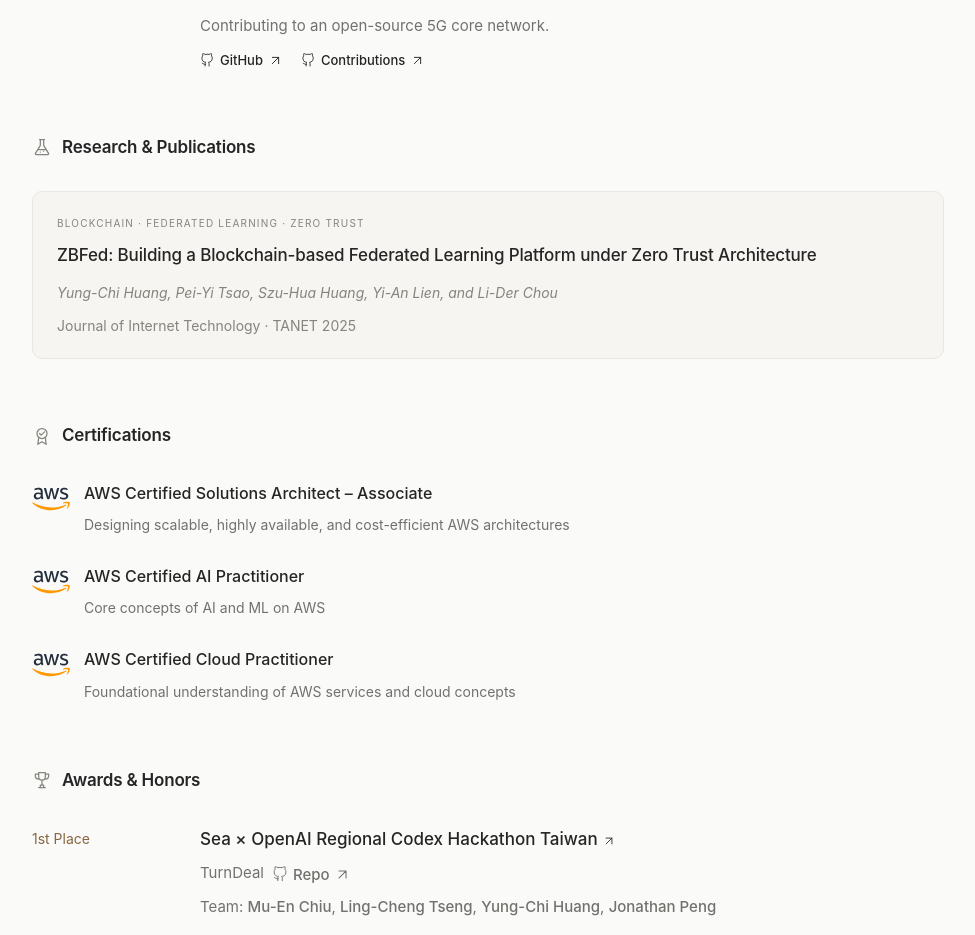
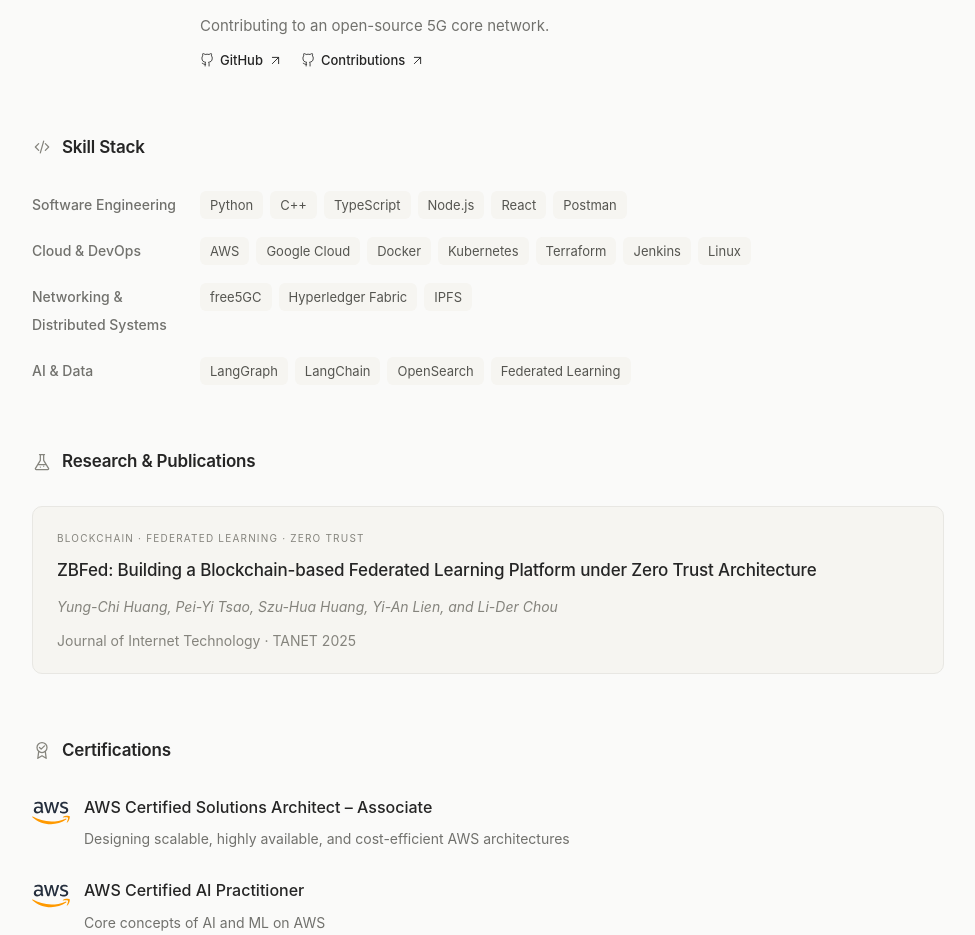
Before and after one commit to ki225/ki225.github.io, a React (Vite) app in the folder react-blog/: page /#/ in a window 1280 px wide. Shown: the part 2044-2979 px from the top of the page, without its empty margins (152-1127 px from the left). Built offline with nearby package versions, Linux system fonts and the light colour scheme.

Commit message:
feat: add categorized skill stack to profile

```diff
--- a/react-blog/src/components/ProfileIcon.tsx
+++ b/react-blog/src/components/ProfileIcon.tsx
@@ -7,6 +7,7 @@
   | "work"
   | "education"
   | "community"
+  | "skills"
   | "research"
   | "certificate"
   | "award"
@@ -49,6 +50,7 @@
         <path d="M3 21v-3a6 6 0 0 1 12 0v3M16 5a3 3 0 0 1 0 6m3 10v-3a6 6 0 0 0-2-4" />
       </>
     ),
+    skills: <path d="m8 8-4 4 4 4m8-8 4 4-4 4M14 5l-4 14" />,
     research: (
       <>
         <path d="M9 3h6m-5 0v7L4 20a1 1 0 0 0 1 1h14a1 1 0 0 0 1-1l-6-10V3M7 15h10" />
--- a/react-blog/src/data/profile.ts
+++ b/react-blog/src/data/profile.ts
@@ -120,6 +120,33 @@
   },
 ];
 
+export const skillStack = [
+  {
+    category: "Software Engineering",
+    skills: ["Python", "C++", "TypeScript", "Node.js", "React", "Postman"],
+  },
+  {
+    category: "Cloud & DevOps",
+    skills: [
+      "AWS",
+      "Google Cloud",
+      "Docker",
+      "Kubernetes",
+      "Terraform",
+      "Jenkins",
+      "Linux",
+    ],
+  },
+  {
+    category: "Networking & Distributed Systems",
+    skills: ["free5GC", "Hyperledger Fabric", "IPFS"],
+  },
+  {
+    category: "AI & Data",
+    skills: ["LangGraph", "LangChain", "OpenSearch", "Federated Learning"],
+  },
+];
+
 export const research = {
   authors:
     "Yung-Chi Huang, Pei-Yi Tsao, Szu-Hua Huang, Yi-An Lien, and Li-Der Chou",
--- a/react-blog/src/pages/Home.tsx
+++ b/react-blog/src/pages/Home.tsx
@@ -10,6 +10,7 @@
   profile,
   projects,
   research,
+  skillStack,
 } from "../data/profile";
 
 function ResumeSection({
@@ -114,6 +115,28 @@
                 </div>
               </div>
             </article>
+          ))}
+        </div>
+      </section>
+      <section
+        className="profile-section"
+        id="skills"
+        aria-labelledby="skills-title"
+      >
+        <h2 id="skills-title">
+          <Icon name="skills" />
+          Skill Stack
+        </h2>
+        <div className="profile-skills">
+          {skillStack.map((group) => (
+            <div className="profile-skill-group" key={group.category}>
+              <h3>{group.category}</h3>
+              <ul className="profile-skill-list">
+                {group.skills.map((skill) => (
+                  <li key={skill}>{skill}</li>
+                ))}
+              </ul>
+            </div>
           ))}
         </div>
       </section>
--- a/react-blog/src/styles/Home.css
+++ b/react-blog/src/styles/Home.css
@@ -260,6 +260,40 @@
   width: 15px;
   height: 15px;
 }
+.profile-skills {
+  display: flex;
+  flex-direction: column;
+  gap: 18px;
+}
+.profile-skill-group {
+  display: grid;
+  grid-template-columns: 148px minmax(0, 1fr);
+  gap: 20px;
+  align-items: start;
+}
+.profile-skill-group h3 {
+  margin: 0;
+  color: var(--profile-secondary);
+  font-size: 14px;
+  font-weight: 500;
+  line-height: 28px;
+}
+.profile-skill-list {
+  display: flex;
+  flex-wrap: wrap;
+  gap: 7px;
+  margin: 0;
+  padding: 0;
+  list-style: none;
+}
+.profile-skill-list li {
+  padding: 5px 10px;
+  border-radius: 6px;
+  background: var(--profile-elevated);
+  color: var(--profile-body);
+  font-size: 13px;
+  line-height: 18px;
+}
 .profile-research {
   padding: 22px 24px;
   border: 1px solid var(--profile-border);
@@ -417,6 +451,13 @@
   .profile-project-context {
     font-size: 12px;
   }
+  .profile-skill-group {
+    grid-template-columns: minmax(0, 1fr);
+    gap: 7px;
+  }
+  .profile-skill-group h3 {
+    font-size: 13px;
+  }
   .profile-footer {
     margin-top: 48px;
     flex-direction: column;
```
